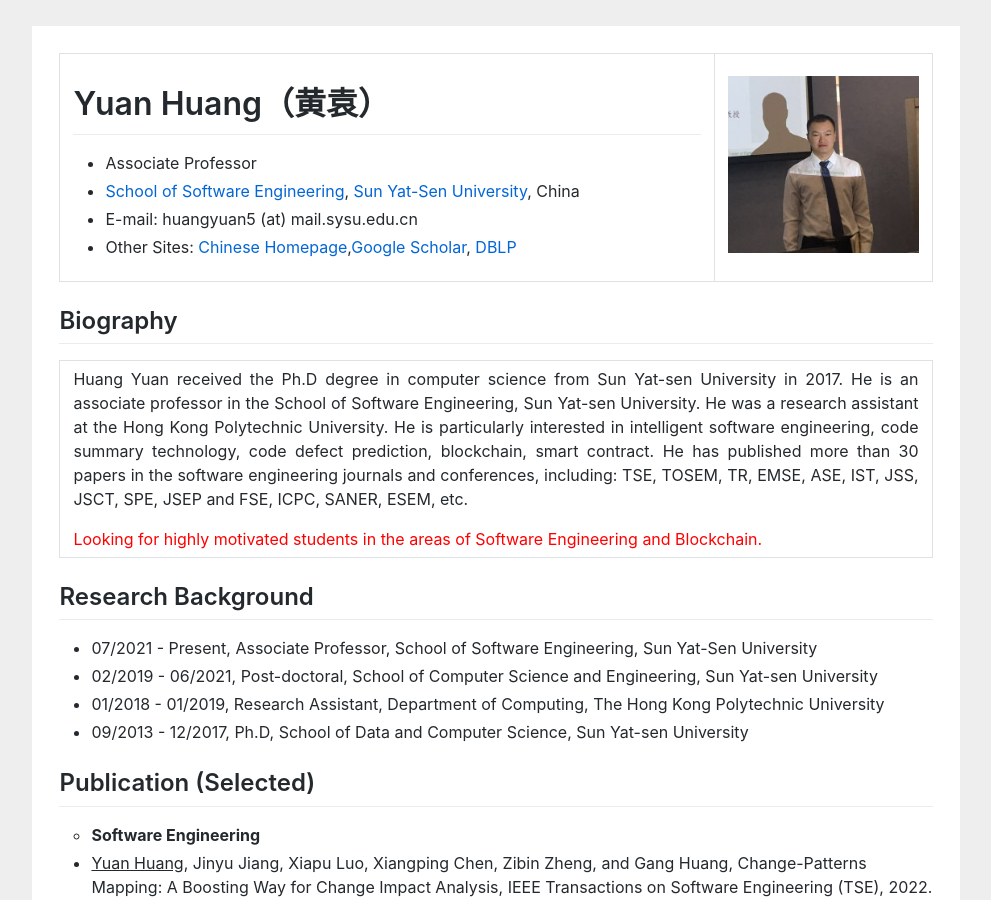
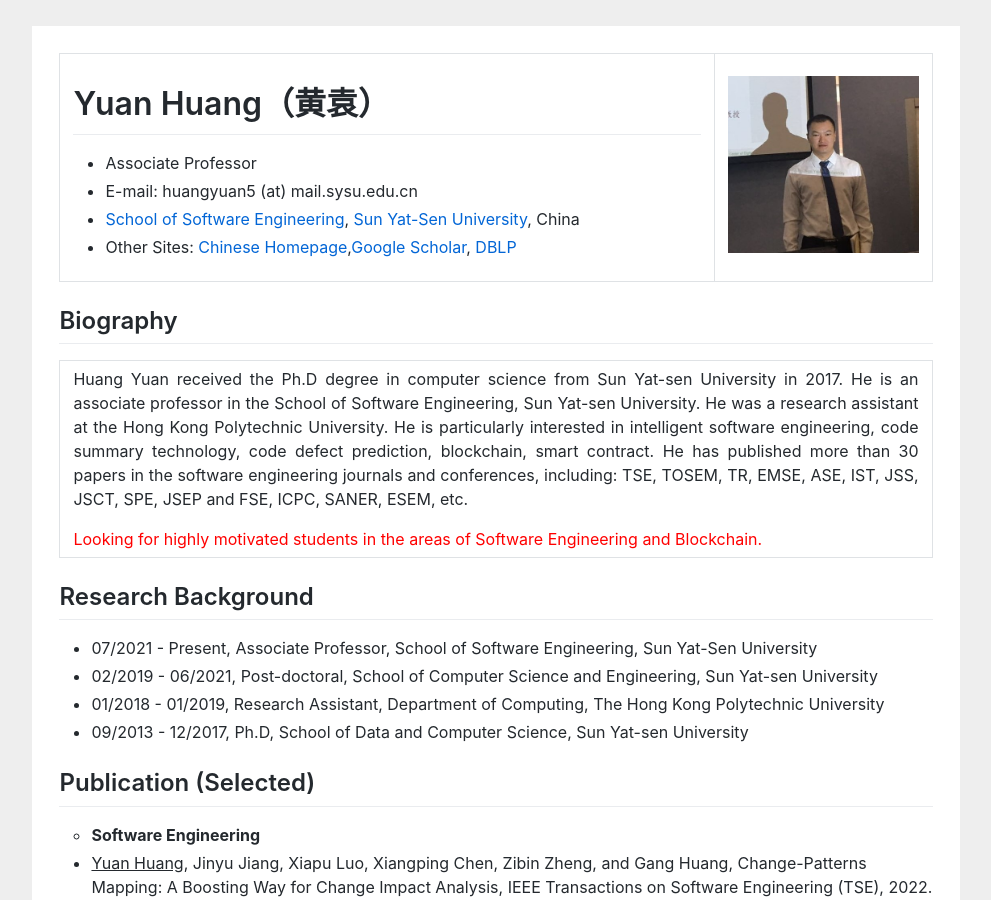
Before and after one commit to huangyuan-hy/huangyuan-hy.github.io, a Jekyll site: the page index.html, which Jekyll copies as it is, in a window 1280 px wide and 900 px high. Shown: the whole window, without its empty margins (144-1135 px from the left). Built offline with Jekyll 4.4.1, drawn with Linux system fonts in a browser that asks for light colours; part of the change alters nothing that is shown.

```diff
--- a/index.html
+++ b/index.html
@@ -43,12 +43,9 @@ gtag('config', 'UA-158965281-1');
 					<h1>Yuan Huang（黄袁）</h1>
 					<ul>
 					<li>Associate Professor</li>
-
+					<li>E-mail: huangyuan5 (at) mail.sysu.edu.cn</li>
 					<li><a href="https://sse.sysu.edu.cn/">School of Software Engineering</a>,
 						<a href="https://www.sysu.edu.cn/sysuen/">Sun Yat-Sen University</a>, China</li>
-
-
-					<li>E-mail: huangyuan5 (at) mail.sysu.edu.cn</li>
 					<li>Other Sites: <a href="https://sse.sysu.edu.cn/teacher/127">Chinese Homepage</a>,<a href="https://scholar.google.com.hk/citations?user=6qdsl0kAAAAJ&hl=zh-CN">Google Scholar</a>, <a href="https://dblp.org/pid/15/8391-2.html">DBLP</a>
 					</ul>
 				</td>
```
